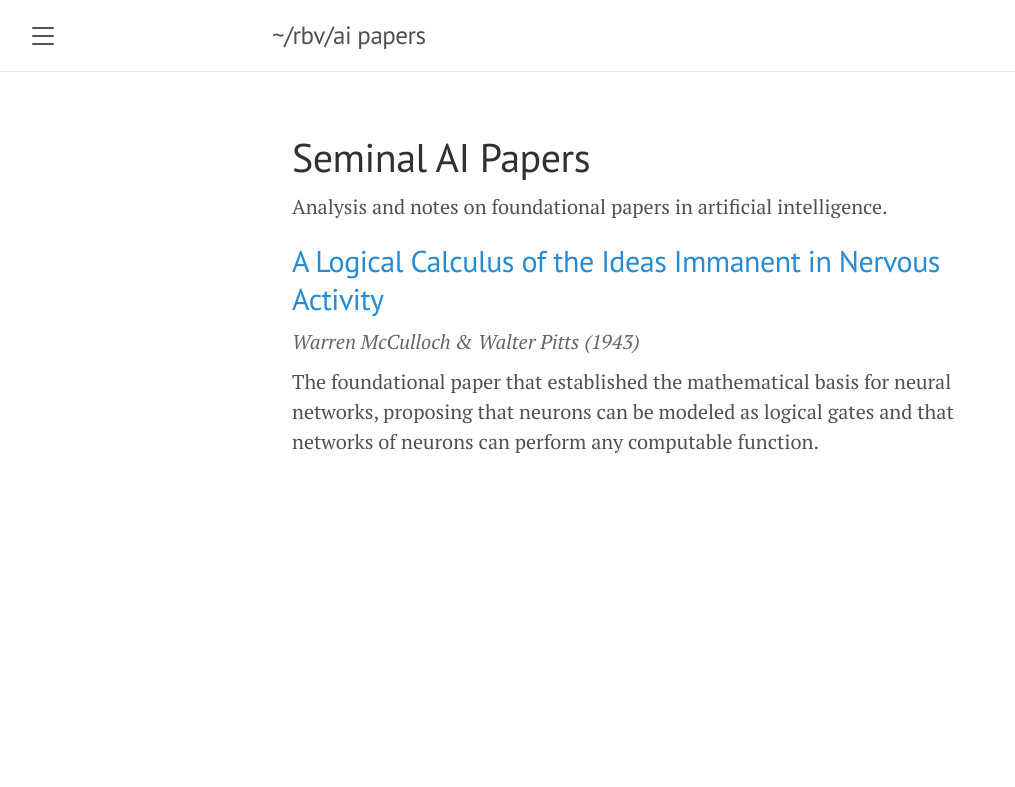
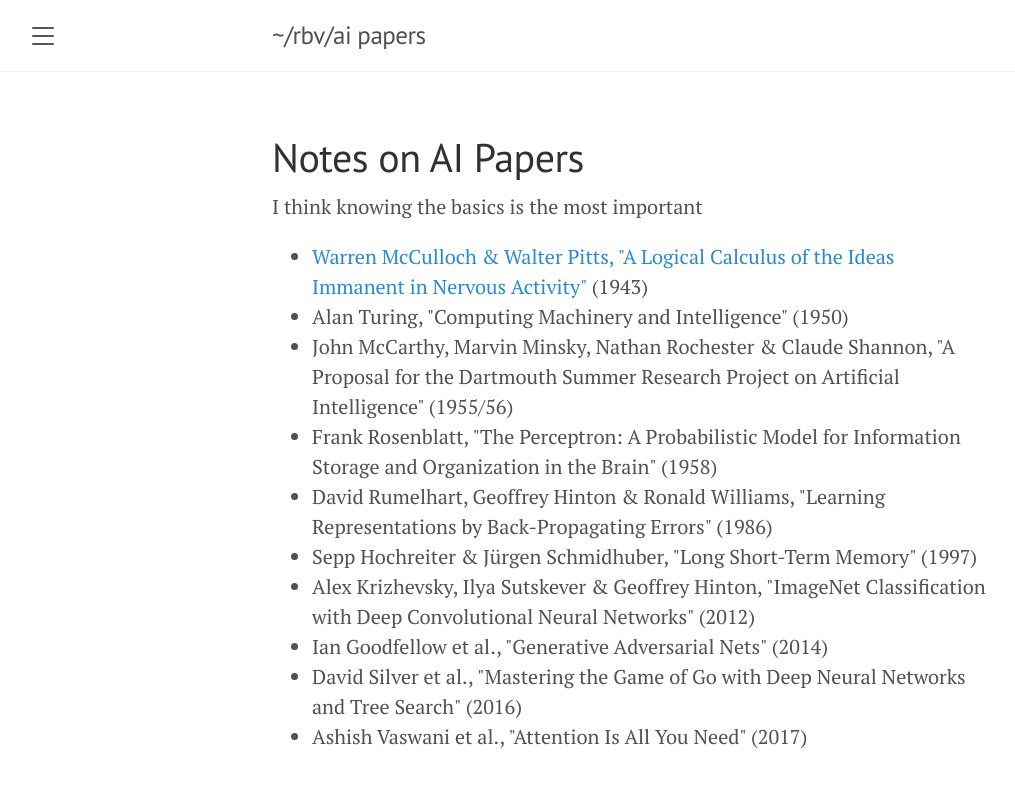
Before and after one commit to rbarbadillo/rbarbadillo.github.io, a Jekyll site: the page built from papers.md, in a window 1280 px wide. Shown: the top 787 px of the page, without its empty margins (8-1023 px from the left). Built offline with Jekyll 4.4.1, drawn with Linux system fonts in a browser that asks for light colours.

Commit message:
Update papers.md

```diff
--- a/papers.md
+++ b/papers.md
@@ -4,26 +4,41 @@ title: AI Papers
 permalink: /papers/
 ---
 
-<div class="page" lang="en">
-    <div class="container content">
-        <h1>Seminal AI Papers</h1>
-        <p>Analysis and notes on foundational papers in artificial intelligence.</p>
+<h1>Notes on AI Papers</h1>
+<p>I think knowing the basics is the most important</p>
 
-        <ul class="paper-list">
-            {% for paper in site.papers %}
-            <li class="paper-item">
-                <h2>
-                    <a href="{{ paper.url }}">{{ paper.title }}</a>
-                </h2>
-                <p class="paper-meta">
-                    {{ paper.authors }} ({{ paper.year }})
-                </p>
-                <p class="paper-excerpt">{{ paper.excerpt }}</p>
-            </li>
-            {% endfor %}
-        </ul>
-    </div>
-</div>
+<ul>
+  <li>
+    <a href="/papers/1943-mcculloch-pitts/">Warren McCulloch & Walter Pitts, "A Logical Calculus of the Ideas Immanent in Nervous Activity"</a> (1943)
+  </li>
+  <li>
+    Alan Turing, "Computing Machinery and Intelligence" (1950)
+  </li>
+  <li>
+    John McCarthy, Marvin Minsky, Nathan Rochester & Claude Shannon, "A Proposal for the Dartmouth Summer Research Project on Artificial Intelligence" (1955/56)
+  </li>
+  <li>
+    Frank Rosenblatt, "The Perceptron: A Probabilistic Model for Information Storage and Organization in the Brain" (1958)
+  </li>
+  <li>
+    David Rumelhart, Geoffrey Hinton & Ronald Williams, "Learning Representations by Back-Propagating Errors" (1986)
+  </li>
+  <li>
+    Sepp Hochreiter & Jürgen Schmidhuber, "Long Short-Term Memory" (1997)
+  </li>
+  <li>
+    Alex Krizhevsky, Ilya Sutskever & Geoffrey Hinton, "ImageNet Classification with Deep Convolutional Neural Networks" (2012)
+  </li>
+  <li>
+    Ian Goodfellow et al., "Generative Adversarial Nets" (2014)
+  </li>
+  <li>
+    David Silver et al., "Mastering the Game of Go with Deep Neural Networks and Tree Search" (2016)
+  </li>
+  <li>
+    Ashish Vaswani et al., "Attention Is All You Need" (2017)
+  </li>
+</ul>
 
 <style>
 .paper-list {
```
